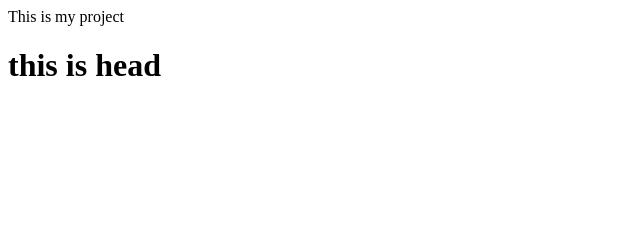
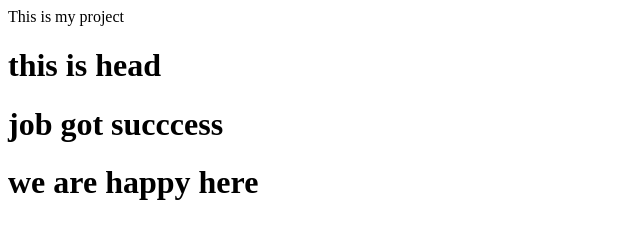
Before and after one commit to ELearnTez/jekins_html_demo, a plain HTML site: page index.html in a window 1280 px wide. Shown: the whole page, without its empty margins (0-640 px from the left). Drawn offline with Linux system fonts and the light colour scheme.

Commit message:
Update index.html

```diff
--- a/index.html
+++ b/index.html
@@ -1,6 +1,8 @@
 <html>
 	<body>This is my project
 		<H1>this is head</h1>
+		<H1>job got succcess</h1>
+		<H1>we are happy here</h1>
 	</body>
 
 </html>
```
